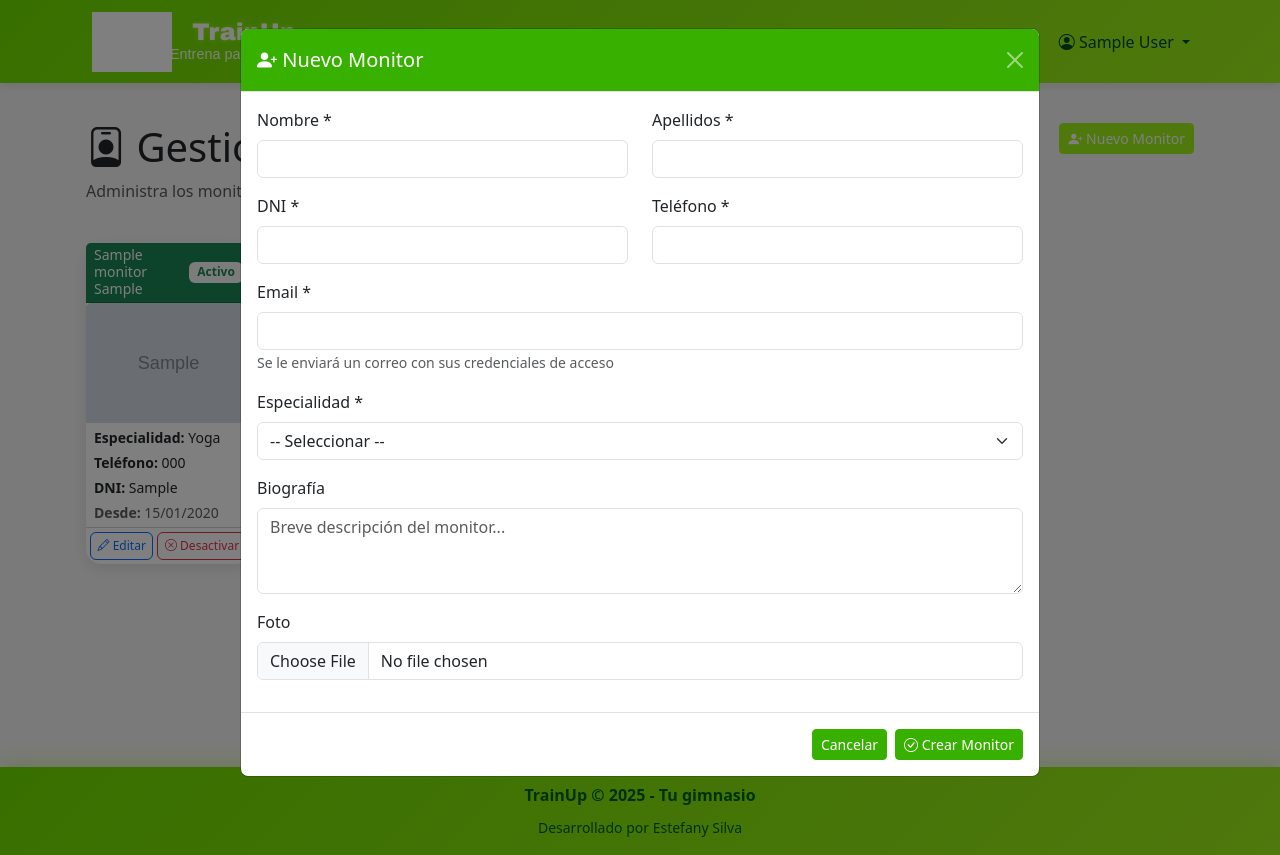
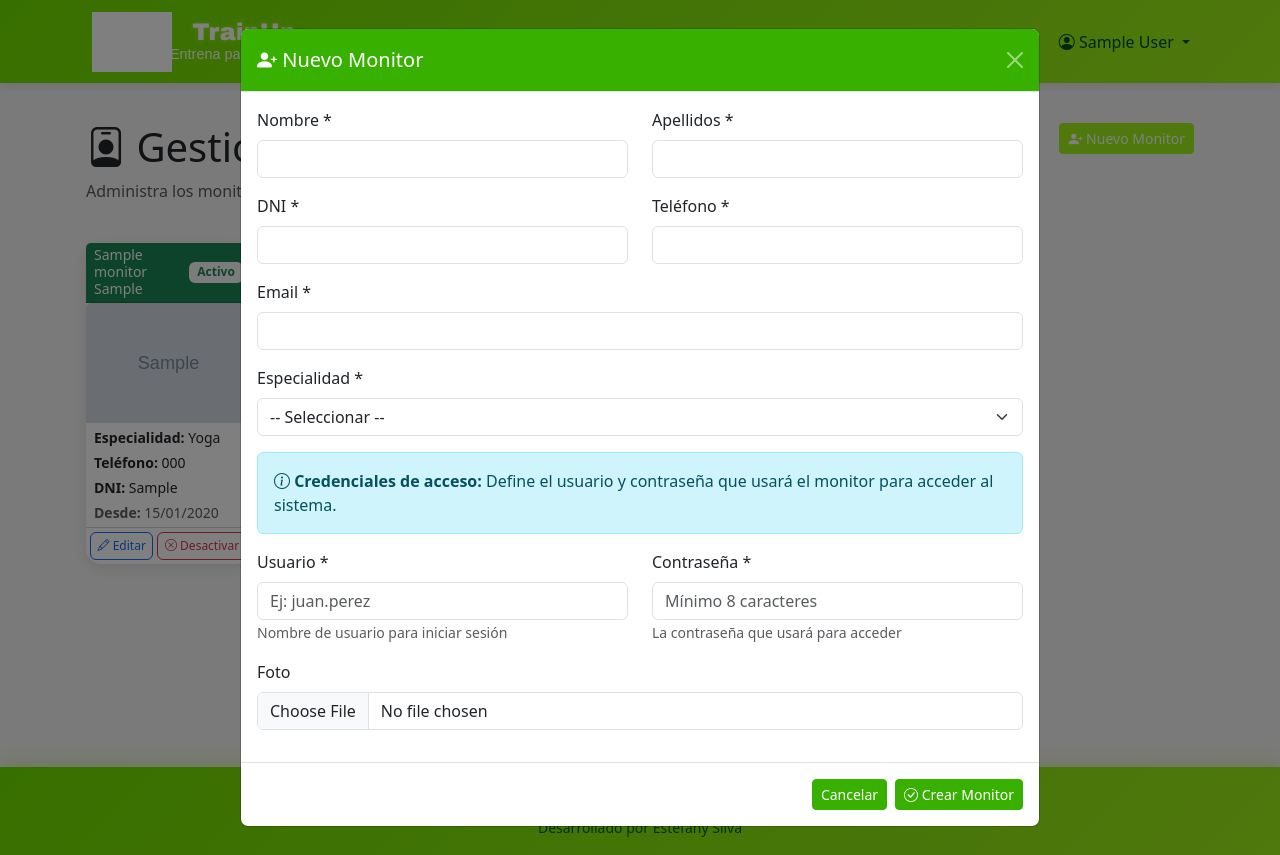
Before and after one commit to estefany89/TrainUp, a Django app: page /monitores/gestion/ in a window 1280 px wide, after a click on "Nuevo Monitor". Run offline with Django 5.2, Linux system fonts and the light colour scheme; a user stored in the database is signed in; tables that the repository leaves empty hold one stand-in row (values such as "Sample post"); grey boxes marked "Sample" are stand-in pictures; parts of the project's set-up code (start-up, migrations or seed data) failed here and were passed over; grey boxes are pictures that could not be loaded.

Commit message:
correcciones

```diff
--- a/gimnasio_project/gimnasio/models.py
+++ b/gimnasio_project/gimnasio/models.py
@@ -60,7 +60,7 @@ class Monitor(models.Model):
     especialidad = models.CharField(max_length=20, choices=ESPECIALIDADES)
     fecha_contratacion = models.DateField(default=timezone.now)
     activo = models.BooleanField(default=True)
-    biografia = models.TextField(blank=True)
+    # biografia eliminado
     foto = models.ImageField(upload_to='monitores/', null=True, blank=True)
 
     def __str__(self):
--- a/gimnasio_project/gimnasio/views.py
+++ b/gimnasio_project/gimnasio/views.py
@@ -184,16 +184,19 @@ class GestionMonitoresView(View):
         return render(request, 'gimnasio/gestion_monitores.html', {'monitores': monitores})
 
     def post(self, request):
-        import random
-        import string
-
         nombre = request.POST.get('nombre')
         apellidos = request.POST.get('apellidos')
         dni = request.POST.get('dni')
         telefono = request.POST.get('telefono')
         email = request.POST.get('email')
         especialidad = request.POST.get('especialidad')
-        biografia = request.POST.get('biografia', '')
+        username = request.POST.get('username')  # ← NUEVO
+        password = request.POST.get('password')  # ← NUEVO
+
+        # Validaciones
+        if not username or not password:
+            messages.error(request, 'Debes proporcionar usuario y contraseña.')
+            return redirect('gimnasio:gestion_monitores')
 
         try:
             with transaction.atomic():
@@ -207,6 +210,11 @@ class GestionMonitoresView(View):
                     messages.error(request, 'Ya existe un monitor con ese email.')
                     return redirect('gimnasio:gestion_monitores')
 
+                # Validar username único
+                if User.objects.filter(username=username).exists():
+                    messages.error(request, 'El nombre de usuario ya está en uso.')
+                    return redirect('gimnasio:gestion_monitores')
+
                 # PRIMERO: Crear monitor
                 monitor = Monitor.objects.create(
                     nombre=nombre,
@@ -214,32 +222,23 @@ class GestionMonitoresView(View):
                     dni=dni,
                     telefono=telefono,
                     email=email,
-                    especialidad=especialidad,
-                    biografia=biografia
+                    especialidad=especialidad
                 )
 
                 if request.FILES.get('foto'):
                     monitor.foto = request.FILES['foto']
                     monitor.save()
 
-                # SEGUNDO: Generar username
-                username = f"{nombre.lower()}.{apellidos.lower().split()[0]}"
-                if User.objects.filter(username=username).exists():
-                    username = f"{username}{random.randint(1, 999)}"
-
-                # TERCERO: Generar contraseña aleatoria
-                password_generada = ''.join(random.choices(string.ascii_letters + string.digits, k=10))
-
-                # CUARTO: Crear usuario (la señal NO se ejecutará porque el monitor ya existe)
-                user = User.objects.create_user(  # ← Cambio aquí: usar create_user en lugar de create
+                # SEGUNDO: Crear usuario con la contraseña proporcionada
+                user = User.objects.create_user(
                     username=username,
                     email=email,
-                    password=password_generada,  # ← Cambio aquí: pasar la contraseña sin hashear
+                    password=password,  # Django hashea automáticamente con create_user
                     first_name=nombre,
                     last_name=apellidos
                 )
 
-                # QUINTO: Crear perfil de monitor manualmente (la señal no lo hizo)
+                # TERCERO: Crear perfil de monitor manualmente
                 PerfilUsuario.objects.create(
                     user=user,
                     telefono=telefono,
@@ -248,15 +247,11 @@ class GestionMonitoresView(View):
                     activo=True
                 )
 
-                # SEXTO: Enviar email de bienvenida para monitor
-                email_enviado = EmailService.enviar_bienvenida_monitor(monitor, password_generada, username)
-
-                if email_enviado:
-                    messages.success(request,
-                                     f'Monitor creado correctamente. Se ha enviado un email a {email} con las credenciales.')
-                else:
-                    messages.warning(request,
-                                     f'Monitor creado correctamente, pero hubo un error al enviar el email. Usuario: {username}, Contraseña: {password_generada}')
+                # Mostrar credenciales en pantalla
+                messages.success(
+                    request,
+                    f'Monitor creado correctamente. Usuario: {username} | Contraseña: {password}'
+                )
 
         except IntegrityError as e:
             messages.error(request, f'Error al crear el monitor: {str(e)}')
@@ -277,7 +272,7 @@ class EditarMonitorView(View):
         monitor.telefono = request.POST.get('telefono')
         monitor.email = request.POST.get('email')
         monitor.especialidad = request.POST.get('especialidad')
-        monitor.biografia = request.POST.get('biografia', '')
+        # biografia eliminado
 
         if request.FILES.get('foto'):
             monitor.foto = request.FILES['foto']
@@ -286,7 +281,6 @@ class EditarMonitorView(View):
 
         messages.success(request, 'Monitor actualizado correctamente.')
         return redirect('gimnasio:gestion_monitores')
-
 
 @method_decorator([login_required, admin_required], name='dispatch')
 class AlternarEstadoMonitorView(View):
--- a/gimnasio_project/templates/gimnasio/gestion_monitores.html
+++ b/gimnasio_project/templates/gimnasio/gestion_monitores.html
@@ -5,14 +5,14 @@
 {% block content %}
 <style>
 .btn-xs {
-    padding: 0.25rem 0.4rem; /* menos padding */
-    font-size: 0.75rem;       /* tamaño de texto más pequeño */
+    padding: 0.25rem 0.4rem;
+    font-size: 0.75rem;
 }
 .card-header, .card-body, .card-footer {
-    padding: 0.25rem 0.5rem; /* padding reducido en toda la tarjeta */
+    padding: 0.25rem 0.5rem;
 }
 .card-img-top {
-    height: 120px;           /* imagen más baja */
+    height: 120px;
     object-fit: cover;
 }
 </style>
@@ -96,7 +96,6 @@
                     <form method="post" action="{% url 'gimnasio:editar_monitor' monitor.pk %}" enctype="multipart/form-data">
                         {% csrf_token %}
                         <div class="modal-body">
-                            <!-- Campos Editar -->
                             <div class="row">
                                 <div class="col-md-6 mb-3">
                                     <label class="form-label">Nombre *</label>
@@ -124,10 +123,6 @@
                                         <option value="{{ value }}" {% if monitor.especialidad == value %}selected{% endif %}>{{ label }}</option>
                                     {% endfor %}
                                 </select>
-                            </div>
-                            <div class="mb-3">
-                                <label class="form-label">Biografía</label>
-                                <textarea class="form-control" name="biografia" rows="3">{{ monitor.biografia }}</textarea>
                             </div>
                             <div class="mb-3">
                                 <label class="form-label">Foto</label>
@@ -160,14 +155,12 @@
     <div class="modal-dialog modal-lg">
         <div class="modal-content">
            <div class="modal-header text-white" style="background-color: #38B000;">
-
                 <h5 class="modal-title"><i class="bi bi-person-plus-fill"></i> Nuevo Monitor</h5>
                 <button type="button" class="btn-close btn-close-white" data-bs-dismiss="modal"></button>
             </div>
             <form method="post" enctype="multipart/form-data">
                 {% csrf_token %}
                 <div class="modal-body">
-                    <!-- Campos Nuevo Monitor -->
                     <div class="row">
                         <div class="col-md-6 mb-3">
                             <label class="form-label">Nombre *</label>
@@ -191,7 +184,6 @@
                     <div class="mb-3">
                         <label class="form-label">Email *</label>
                         <input type="email" class="form-control" name="email" required>
-                        <small class="text-muted">Se le enviará un correo con sus credenciales de acceso</small>
                     </div>
                     <div class="mb-3">
                         <label class="form-label">Especialidad *</label>
@@ -209,10 +201,24 @@
                             <option value="otra">Otra</option>
                         </select>
                     </div>
-                    <div class="mb-3">
-                        <label class="form-label">Biografía</label>
-                        <textarea class="form-control" name="biografia" rows="3" placeholder="Breve descripción del monitor..."></textarea>
+
+                    <!-- NUEVOS CAMPOS: Usuario y Contraseña -->
+                    <div class="alert alert-info">
+                        <i class="bi bi-info-circle"></i> <strong>Credenciales de acceso:</strong> Define el usuario y contraseña que usará el monitor para acceder al sistema.
                     </div>
+                    <div class="row">
+                        <div class="col-md-6 mb-3">
+                            <label class="form-label">Usuario *</label>
+                            <input type="text" class="form-control" name="username" required placeholder="Ej: juan.perez">
+                            <small class="text-muted">Nombre de usuario para iniciar sesión</small>
+                        </div>
+                        <div class="col-md-6 mb-3">
+                            <label class="form-label">Contraseña *</label>
+                            <input type="text" class="form-control" name="password" required placeholder="Mínimo 8 caracteres">
+                            <small class="text-muted">La contraseña que usará para acceder</small>
+                        </div>
+                    </div>
+
                     <div class="mb-3">
                         <label class="form-label">Foto</label>
                         <input type="file" class="form-control" name="foto" accept="image/*">
@@ -223,7 +229,6 @@
                     <button type="submit" class="btn btn-sm" style="background-color: #38B000; border-color: #38B000; color: white;">
                         <i class="bi bi-check-circle"></i> Crear Monitor
                     </button>
-
                 </div>
             </form>
         </div>
```
Also changed, not shown: gimnasio_project/gimnasio/migrations/0003_remove_monitor_biografia.py (added).
